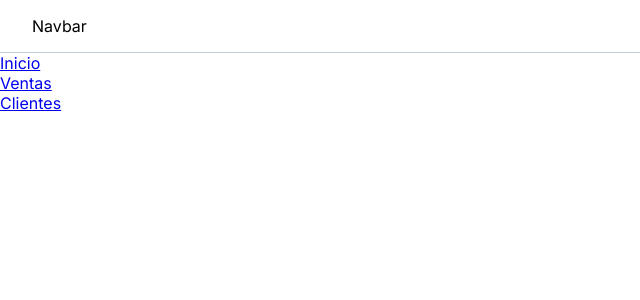
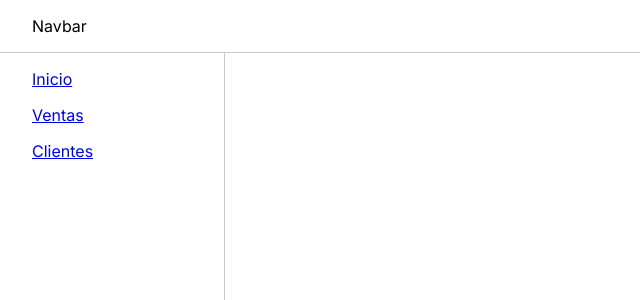
Before and after one commit to francosbenitez/react-dashboard, a React (Create React App) app: page / in a window 1280 px wide. Shown: the top 300 px of the page, without its empty margins (0-640 px from the left). Built offline with nearby package versions, Linux system fonts and the light colour scheme.

Commit message:
improving scss

```diff
--- a/src/App.scss
+++ b/src/App.scss
@@ -17,3 +17,16 @@ $gray: #c4ccde;
   padding: 1rem 2rem;
   border-bottom: 1px solid $gray;
 }
+
+.sidebar {
+  width: 14rem;
+  height: calc(100vh - 52px);
+  border-right: 1px solid $gray;
+  ul {
+    list-style: none;
+    padding: 1rem 2rem;
+    li {
+      margin-bottom: 1rem;
+    }
+  }
+}
```
